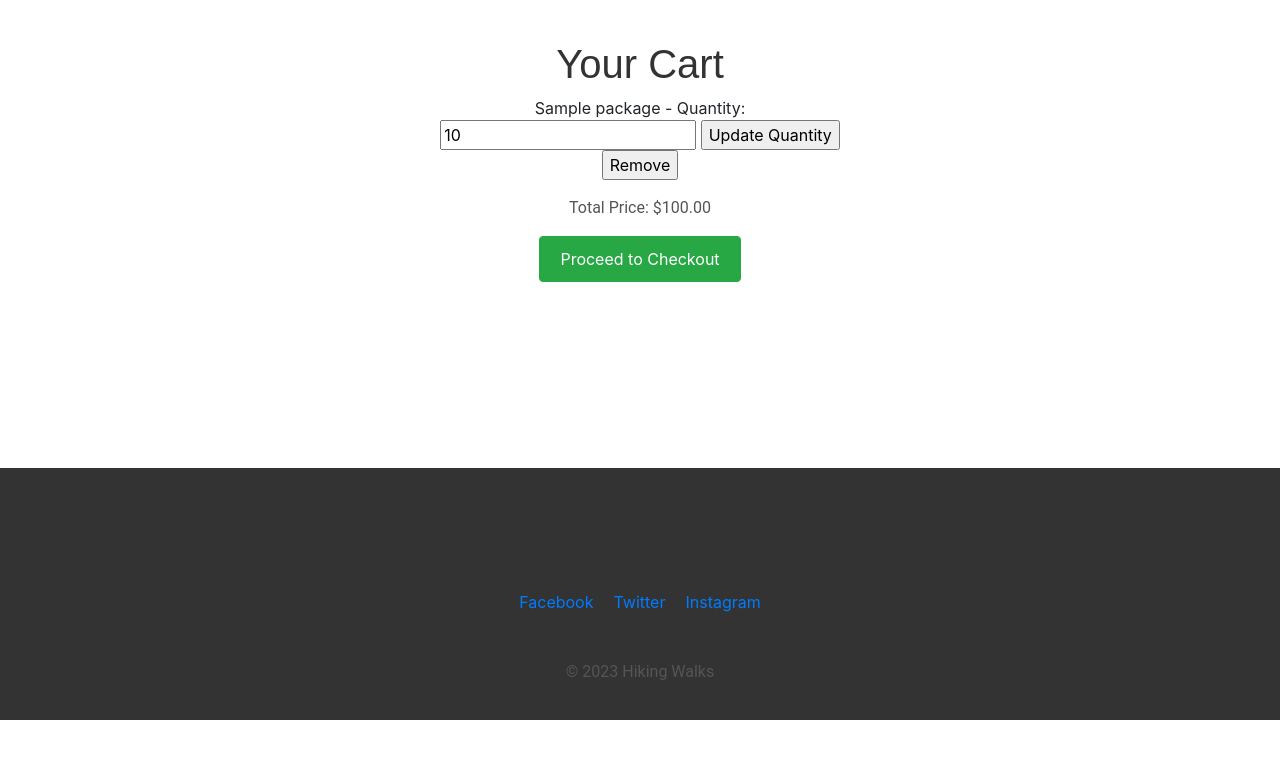
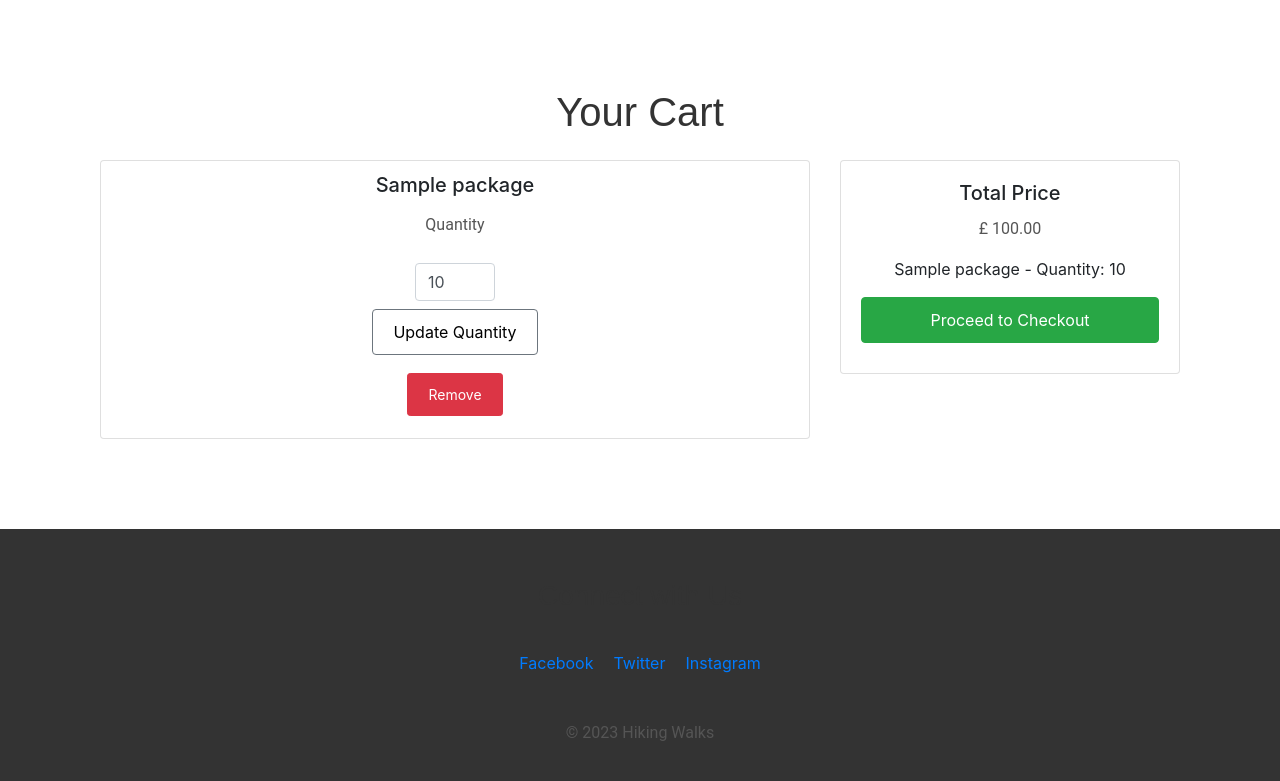
Before and after one commit to RichBurman/highlands_project5, a Django app: page /cart/view/ in a window 1280 px wide. Shown: the part 80-861 px from the top of the page. Before the commit the page ends 800 px from the top, so only its background shows below. Run offline with Django 3.2, Linux system fonts and the light colour scheme; a user stored in the database is signed in; tables that the repository leaves empty hold one stand-in row (values such as "Sample post"); some libraries are stand-ins or nearby versions.

Commit message:
Add Styling to the cart.html

```diff
--- a/cart/templates/cart/cart.html
+++ b/cart/templates/cart/cart.html
@@ -1,30 +1,63 @@
 {% extends "base.html" %}
 
 {% block content %}
-<h1>Your Cart</h1>
-<ul>
+<div class="container mt-5">
+    <h1 class="mb-4">Your Cart</h1>
+
+    {% if cart_items %}
+    <div class="row">
+        <div class="col-md-8">
+            <ul class="list-group">
                 {% for item in cart_items %}
-    <li>
-        {{ item.package.title }} - Quantity:
-        <form method="post" action="{% url 'cart:update_cart' item.id %}">
+                <li class="list-group-item">
+                    <div class="d-flex flex-column">
+                        <div class="mb-2">
+                            <h5>{{ item.package.title }}</h5>
+                        </div>
+                        <div class="mb-2">
+                            <p class="mb-0">Quantity</p>
+                        </div>
+                        <div class="mb-2">
+                            <form method="post" action="{% url 'cart:update_cart' item.id %}" class="update-form">
                                 {% csrf_token %}
-            <input type="number" name="quantity" value="{{ item.quantity }}" min="1">
-            <input type="submit" value="Update Quantity">
+                                <div class="input-group">
+                                    <input type="number" name="quantity" value="{{ item.quantity }}" min="1" class="form-control quantity-input-small mx-auto">
+                                </div>
+                                <div class="mt-2">
+                                    <button type="submit" class="btn btn-outline-secondary">Update Quantity</button>
+                                </div>
                             </form>
+                        </div>
+                        <div>
                             <form method="post" action="{% url 'cart:remove_from_cart' item.id %}">
                                 {% csrf_token %}
-            <input type="submit" value="Remove">
+                                <button type="submit" class="btn btn-danger btn-sm">Remove</button>
                             </form>
+                        </div>
+                    </div>
                 </li>
-    {% empty %}
-    <li>Your cart is empty.</li>
                 {% endfor %}
             </ul>
-<p>Total Price: ${{ total_price }}</p>
-
-{% if cart_items %}
-    <a href="{% url 'checkout:checkout' %}" class="btn btn-success">Proceed to Checkout</a>
+        </div>
+        <div class="col-md-4">
+            <div class="card">
+                <div class="card-body">
+                    <h5 class="card-title">Total Price</h5>
+                    <p class="card-text">£ {{ total_price }}</p>
+                    <ul class="shopping-list">
+                        {% for item in cart_items %}
+                            <li>{{ item.package.title }} - Quantity: {{ item.quantity }}</li>
+                        {% endfor %}
+                    </ul>
+                    <a href="{% url 'checkout:checkout' %}" class="btn btn-success btn-block">Proceed to Checkout</a>
+                </div>
+            </div>
+        </div>
+    </div>
+    {% else %}
+    <div class="alert alert-info" role="alert">
+        Your cart is empty.
+    </div>
     {% endif %}
-
 </div>
 {% endblock %}
--- a/static/css/base.css
+++ b/static/css/base.css
@@ -518,20 +518,19 @@ select {
     text-align-last: center;
   }
 
-  /* Add this CSS to style the small-text class */
   .small-text {
     display: block;
     margin-top: 5px;
     color: #555;
   }
 
-  /* Add this CSS to style the .review-form class */
+
   .review-form {
     max-width: 400px;
     margin: 0 auto;
   }
 
-  /* Add this CSS to style the .btn class in the form */
+
   .review-form .btn {
     display: block;
     margin-top: 15px;
@@ -540,3 +539,30 @@ select {
   textarea {
     resize: none;
 }
+
+/* Styling for cart.html */
+
+.update-form {
+    margin-top: 10px;
+}
+
+.update-form .btn-outline-secondary {
+    color: #000;
+}
+
+.input-group-append {
+    margin-left: -1px;
+}
+
+.shopping-list {
+    list-style-type: none;
+    padding: 0;
+}
+
+.shopping-list li {
+    margin-bottom: 10px;
+}
+
+.quantity-input-small {
+    max-width: 80px;
+}
```
Lines whose indentation alone changed are shown as unchanged.
